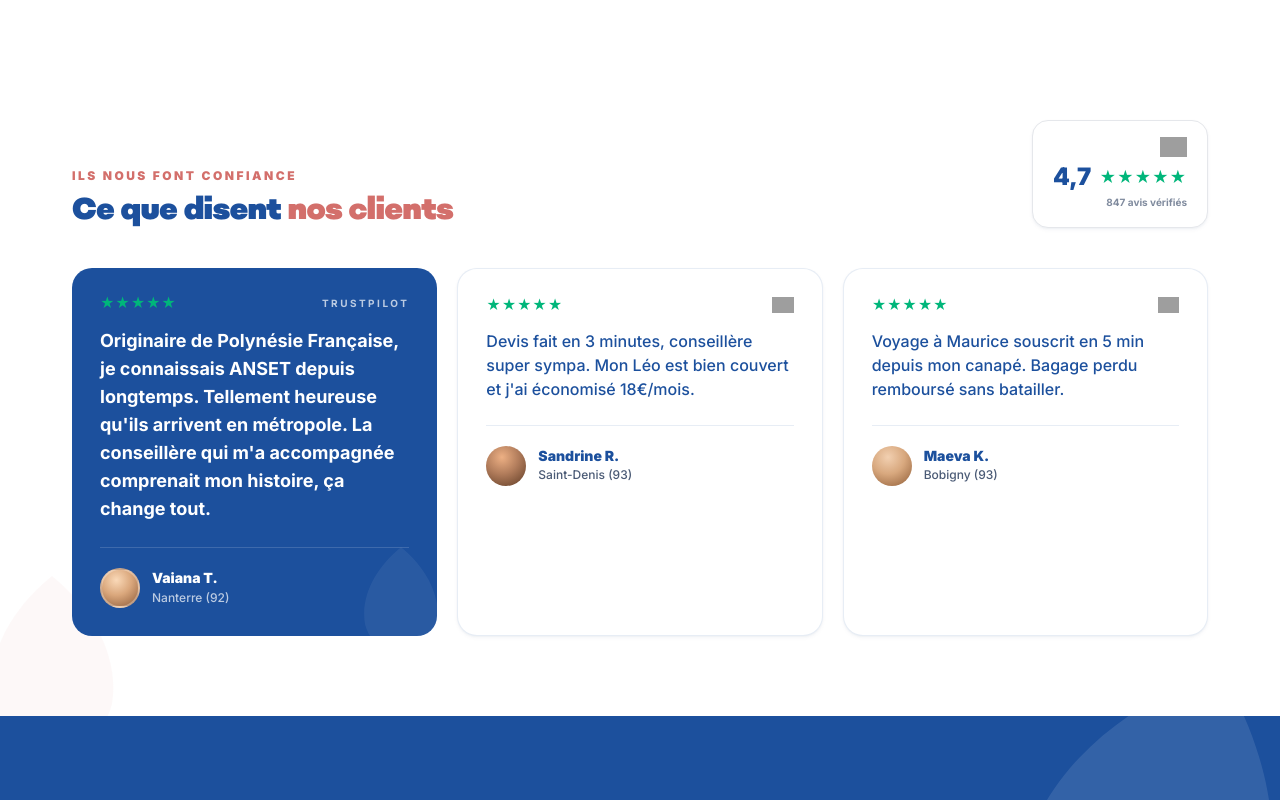
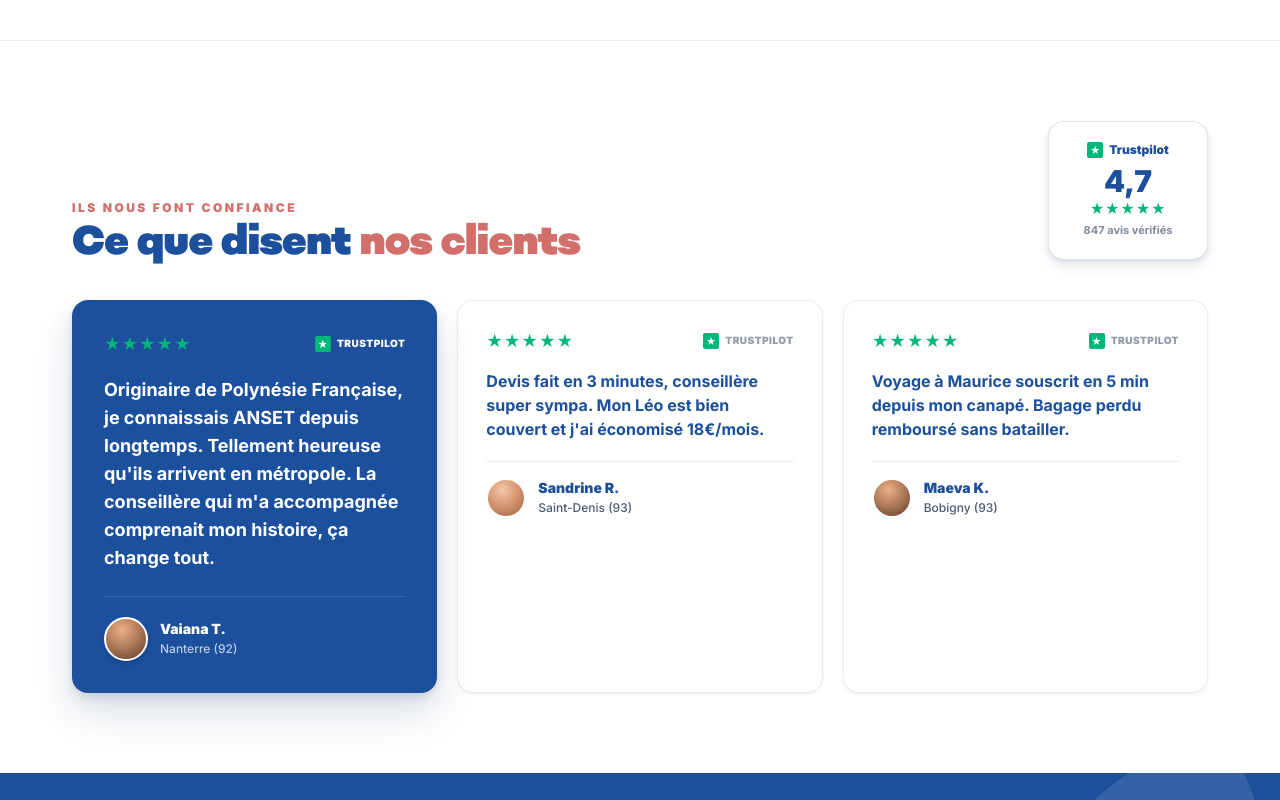
Before and after one commit to coverseas/ansetassurancesfrance, a Next.js app: page / in a window 1280 px wide. Shown: the part 5340-6140 px from the top of the page. Built offline with nearby package versions, Linux system fonts and the light colour scheme; grey boxes are pictures that could not be loaded.

Commit message:
fix: replace broken trustpilot image with styled badge in testimonials

```diff
--- a/components/sections/TestimonialsSection.tsx
+++ b/components/sections/TestimonialsSection.tsx
@@ -1,44 +1,42 @@
-import Image from "next/image";
 import { TESTIMONIALS, TRUSTPILOT } from "@/lib/constants";
-import { LeafPattern } from "@/components/ui/LeafPattern";
 
-const skinGradients = [
-  "radial-gradient(circle at 40% 28%, #FAD9B8 0%, #DAA77C 45%, #8C5A38 100%)",
-  "radial-gradient(circle at 40% 28%, #EDB084 0%, #B17C5B 45%, #5D3A24 100%)",
-  "radial-gradient(circle at 40% 28%, #F2D0B1 0%, #D8A87E 45%, #8F5C36 100%)",
-];
+const avatarGradients: Record<string, string> = {
+  light: "radial-gradient(circle at 40% 28%, #F5C6A8 0%, #D69873 45%, #9C5F3F 100%)",
+  medium: "radial-gradient(circle at 40% 28%, #EDB084 0%, #B17C5B 45%, #5D3A24 100%)",
+  dark: "radial-gradient(circle at 40% 28%, #C18A60 0%, #8D5A36 45%, #4B2E1C 100%)",
+};
+
+const featuredCardCls = "bg-anset-blue text-white rounded-2xl p-7 md:p-8 shadow-premium-lg relative overflow-hidden";
+const standardCardCls = "bg-white text-anset-blue rounded-2xl p-6 md:p-7 border border-anset-blue/10 shadow-premium-sm";
+const ratingBoxCls = "bg-white rounded-2xl border border-anset-blue/15 p-4 md:p-5 shadow-premium flex flex-col items-center min-w-[160px]";
+const tpStarCls = "bg-trustpilot text-white w-4 h-4 rounded-sm flex items-center justify-center text-[10px] font-black leading-none";
 
 export function TestimonialsSection() {
-  const [featured, ...rest] = TESTIMONIALS;
+  const featured = TESTIMONIALS[0];
+  const others = TESTIMONIALS.slice(1);
 
   return (
-    <section className="bg-white py-16 md:py-20 relative overflow-hidden">
-      <LeafPattern color="var(--anset-corail)" opacity={0.04} size={200} className="-left-12 -bottom-12" />
-      <div className="container-anset relative z-10">
+    <section className="bg-white border-t border-anset-blue/10">
+      <div className="container-anset py-16 md:py-20">
 
-        <div className="flex items-end justify-between mb-10 flex-wrap gap-6">
+        <div className="grid grid-cols-1 lg:grid-cols-[1fr_auto] gap-6 items-end mb-10">
           <div>
             <p className="text-[10px] md:text-xs font-black uppercase tracking-[2.5px] text-anset-corail mb-2">
               Ils nous font confiance
             </p>
-            <h2 className="text-2xl md:text-3xl font-black text-anset-blue tracking-tight leading-tight">
+            <h2 className="text-2xl md:text-3xl lg:text-[40px] font-black text-anset-blue tracking-tight leading-[1.1]">
               Ce que disent <span className="accent">nos clients</span>
             </h2>
           </div>
 
-          <div className="bg-white border border-anset-blue/12 rounded-2xl px-5 py-4 flex flex-col items-end gap-1.5 shadow-premium-sm">
-            <Image
-              src="/images/partners/logo-trustpilot.png"
-              alt="Trustpilot"
-              width={120}
-              height={20}
-              className="h-5 w-auto object-contain mb-0.5"
-            />
-            <div className="flex items-center gap-2">
-              <span className="text-2xl font-black text-anset-blue leading-none">{TRUSTPILOT.rating}</span>
-              <span className="text-trustpilot text-base tracking-wider leading-none">★★★★★</span>
+          <div className={ratingBoxCls}>
+            <div className="flex items-center gap-1.5 mb-2">
+              <div className={tpStarCls}>★</div>
+              <span className="text-xs font-black text-anset-blue">Trustpilot</span>
             </div>
-            <div className="text-[10px] text-anset-slate/70 font-bold">
+            <div className="text-3xl font-black text-anset-blue leading-none">{TRUSTPILOT.rating}</div>
+            <div className="text-trustpilot text-sm tracking-wider leading-none mt-1.5">★★★★★</div>
+            <div className="text-[11px] text-anset-slate/70 font-bold mt-1.5">
               {TRUSTPILOT.count} avis vérifiés
             </div>
           </div>
@@ -46,21 +44,21 @@ export function TestimonialsSection() {
 
         <div className="grid grid-cols-1 lg:grid-cols-3 gap-5">
 
-          <div className="bg-anset-blue text-white rounded-[20px] p-6 md:p-7 relative overflow-hidden">
-            <LeafPattern color="white" opacity={0.06} size={120} className="-right-6 -bottom-6" />
-            <div className="flex items-center justify-between mb-4 relative z-10">
-              <span className="text-trustpilot text-sm tracking-wider leading-none">★★★★★</span>
-              <span className="text-[10px] tracking-[2.5px] text-white/70 font-bold uppercase">
+          <div className={featuredCardCls}>
+            <div className="flex items-center justify-between mb-5">
+              <div className="text-trustpilot text-base tracking-wider">★★★★★</div>
+              <div className="flex items-center gap-1.5 text-[10px] font-black uppercase tracking-wider">
+                <div className={tpStarCls}>★</div>
                 Trustpilot
-              </span>
+              </div>
             </div>
-            <p className="text-base md:text-lg font-bold leading-relaxed mb-6 relative z-10">
+            <p className="text-base md:text-lg font-bold leading-relaxed mb-6">
               {featured.quote}
             </p>
-            <div className="flex items-center gap-3 pt-5 border-t border-white/15 relative z-10">
+            <div className="flex items-center gap-3 pt-5 border-t border-white/15">
               <div
-                className="w-10 h-10 rounded-full border-2 border-white/30 flex-shrink-0"
-                style={{ background: skinGradients[0] }}
+                className="w-11 h-11 rounded-full border-2 border-white shadow-md flex-shrink-0"
+                style={{ background: avatarGradients[featured.avatarTone] || avatarGradients.medium }}
                 aria-hidden="true"
               />
               <div>
@@ -70,32 +68,26 @@ export function TestimonialsSection() {
             </div>
           </div>
 
-          {rest.map((t, idx) => (
-            <div
-              key={t.name}
-              className="bg-white rounded-[20px] p-6 md:p-7 border border-anset-blue/10 shadow-premium-sm"
-            >
+          {others.map((t, idx) => (
+            <div key={idx} className={standardCardCls}>
               <div className="flex items-center justify-between mb-4">
-                <span className="text-trustpilot text-sm tracking-wider leading-none">★★★★★</span>
-                <Image
-                  src="/images/partners/logo-trustpilot.png"
-                  alt="Trustpilot"
-                  width={80}
-                  height={16}
-                  className="h-4 w-auto object-contain"
-                />
+                <div className="text-trustpilot text-base tracking-wider">★★★★★</div>
+                <div className="flex items-center gap-1.5 text-[10px] font-black uppercase tracking-wider text-anset-slate/60">
+                  <div className={tpStarCls}>★</div>
+                  Trustpilot
+                </div>
               </div>
-              <p className="text-anset-blue text-sm md:text-base font-medium leading-relaxed mb-6">
+              <p className="text-sm md:text-base text-anset-blue font-bold leading-relaxed mb-5">
                 {t.quote}
               </p>
-              <div className="flex items-center gap-3 pt-5 border-t border-anset-blue/10">
+              <div className="flex items-center gap-3 pt-4 border-t border-anset-blue/10">
                 <div
-                  className="w-10 h-10 rounded-full flex-shrink-0"
-                  style={{ background: skinGradients[idx + 1] }}
+                  className="w-10 h-10 rounded-full border-2 border-white shadow-sm flex-shrink-0"
+                  style={{ background: avatarGradients[t.avatarTone] || avatarGradients.medium }}
                   aria-hidden="true"
                 />
                 <div>
-                  <div className="font-black text-sm text-anset-blue leading-tight">{t.name}</div>
+                  <div className="font-black text-sm leading-tight text-anset-blue">{t.name}</div>
                   <div className="text-[12px] text-anset-slate font-medium mt-0.5">{t.location}</div>
                 </div>
               </div>
```
